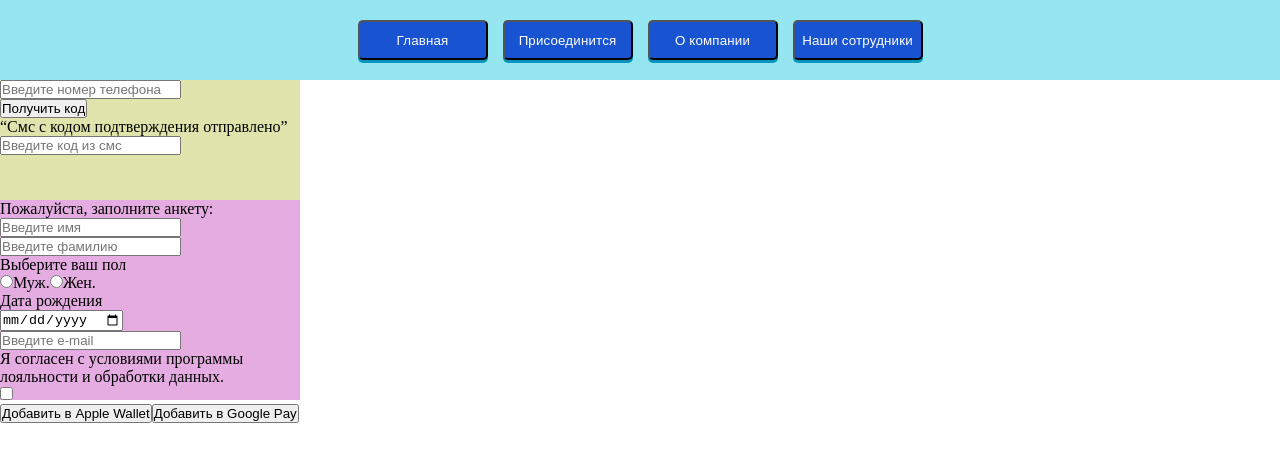
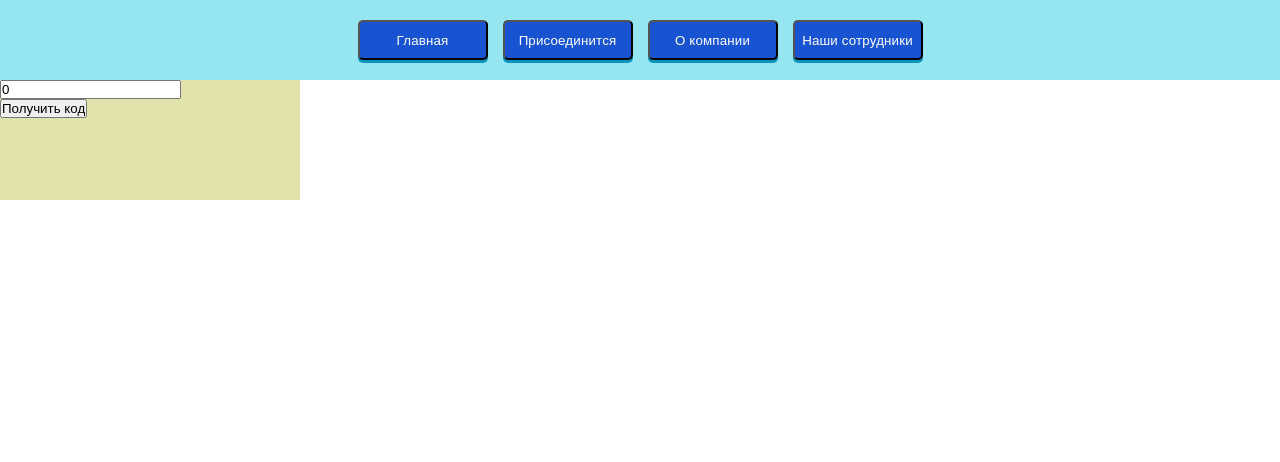
Before and after one commit to SergeiLemeshko/Vue-app-1, a Vue app: page /#/form in a window 1280 px wide. Shown: the top 462 px of the page. Built offline with nearby package versions, Linux system fonts and the light colour scheme.

Commit message:
adding logic to form 1

```diff
--- a/src/views/FormCompany.vue
+++ b/src/views/FormCompany.vue
@@ -1,13 +1,16 @@
 <template>
 	<!--форма 1 -->
-	<form class="form-tel" action="" method="GET">
-		<input class="form-tel__input" type="tel" placeholder="Введите номер телефона">
-		<button class="form-tel__btn" type="submit"><span>Получить код</span></button>
-		<p class="form-tel__confirm">“Смс с кодом подтверждения отправлено”</p>
-		<input class="form-tel__password" type="password" placeholder="Введите код из смс">
+	<form class="form-tel" action="" method="GET" v-show="!isHideForm1">
+		<div v-if="!isHidePartForm1">
+			<input class="form-tel__input" v-model="inpValue" type="tel" placeholder="Введите номер телефона">
+			<button class="form-tel__btn" @click="changeFormTel" type="submit"><span>Получить код</span></button>
+		</div>
+			<p class="form-tel__confirm" v-if="isHideTel">“Смс с кодом подтверждения отправлено”</p>
+			<input class="form-tel__password" v-model="inpValuePass" v-if="isHidePass" type="password" placeholder="Введите код из смс">
+			<p class="form-tel__sms" v-if="isHideSMS">А вот и ваш пароль из SMS: {{ this.randomNum }}</p>
 	</form>
 	<!--форма 2 -->
-	<form class="form-profile" action="" method="GET">
+	<form class="form-profile" isHide="false" action="" method="GET" v-show="isHideForm2">
 		<p class="form-profile__request">Пожалуйста, заполните анкету:</p>
 		<input class="form-profile__name" type="text" placeholder="Введите имя">
 		<input class="form-profile__surname" type="text" placeholder="Введите фамилию">
@@ -34,6 +37,47 @@
 
 export default {
 	name: "FormCompany",
+	props: {
+			isHideForm1: Boolean,
+			isHidePartForm1: Boolean,
+			isHideForm2: Boolean,
+			isHideTel: Boolean,
+			isHidePass: Boolean,
+			randomNum: Number,
+			inpValue: Number,
+			isHideSMS: Boolean,
+			inpValuePass: Number,
+	},
+	data() {
+		return {
+			isHideForm1: false,
+			isHidePartForm1: false,
+			isHideForm2: false,
+			isHideTel: false,
+			isHidePass: false,
+			randomNum: 0,
+			inpValue: 0,
+			isHideSMS: false,
+			inpValuePass: 0,
+		}
+	},
+	methods: {
+		changeFormTel() {
+			this.findInpValue();
+			this.isHidePartForm1 = true;
+			this.isHideTel = true;
+			setTimeout(() => {
+			this.isHideTel = false;
+			this.isHidePass = true;
+			this.isHideSMS = true;
+		}, 2000 );
+	},
+		findInpValue(min, max) {
+			min = this.inpValue[2] + this.inpValue[3];
+			max = this.inpValue[1] + this.inpValue[4];
+			return this.randomNum = Math.floor(Math.random() * (max - min + 1)) + min;
+		},
+	}
 }
 
 </script>
@@ -56,6 +100,8 @@ export default {
 .form-tel__confirm {}
 
 .form-tel__password {}
+
+.form-tel__sms{}
 
 /*вторая форма*/
 .form-profile {
```
